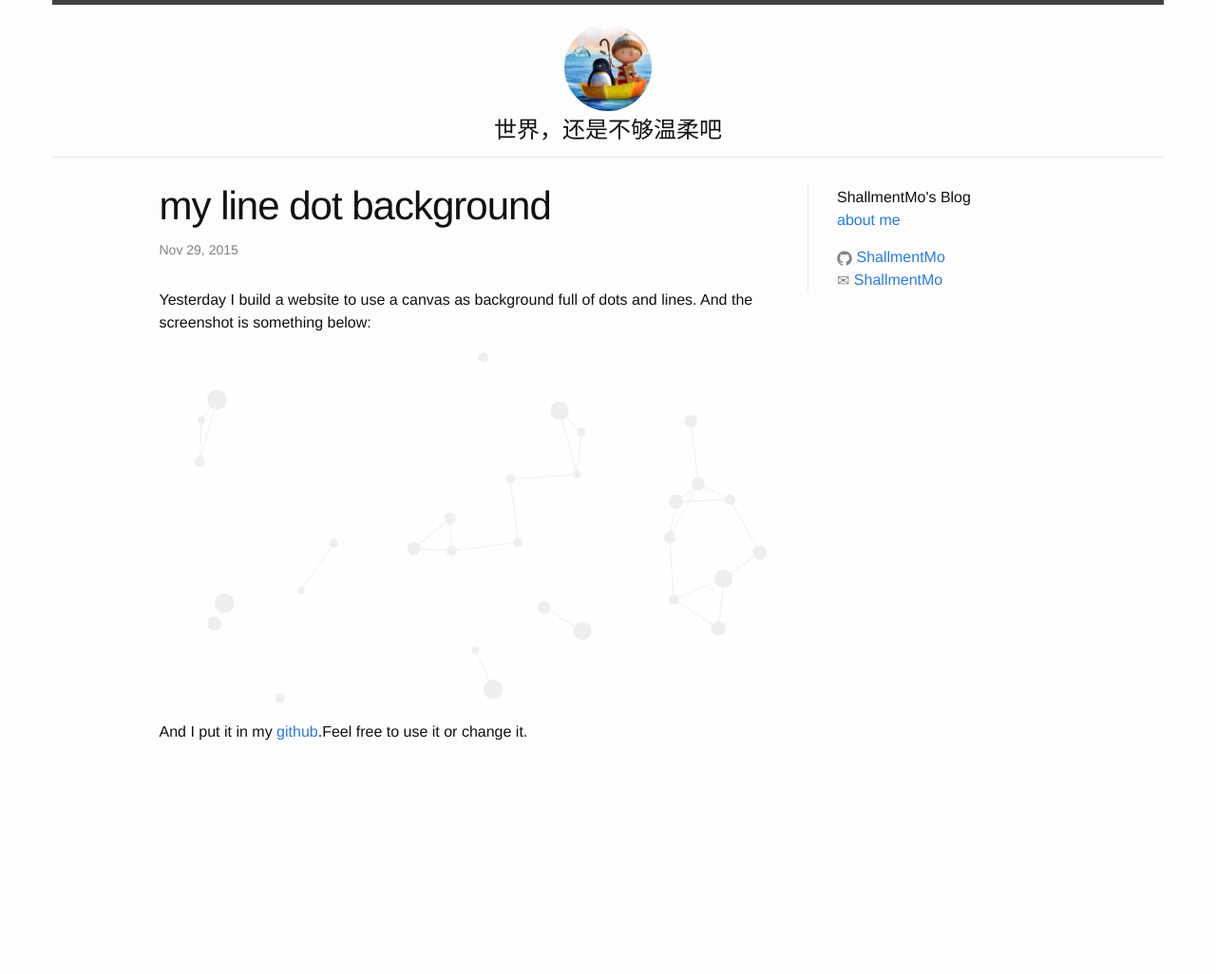
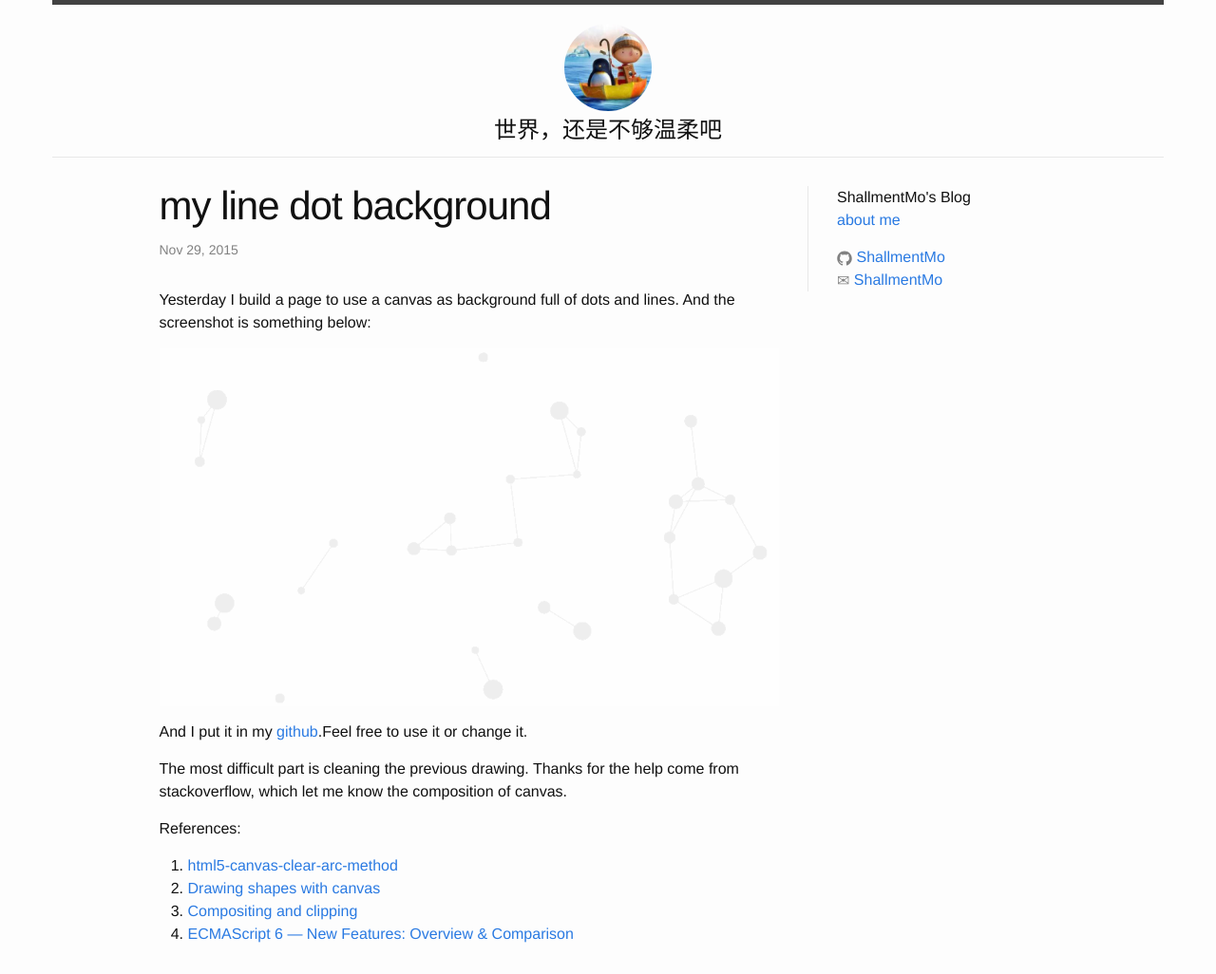
Before and after one commit to ShallmentMo/shallmentmo.github.com, a Jekyll site: the page built from _posts/2015-11-29-my-line-dot-background.md, in a window 1280 px wide. Shown: the whole page at 95% size. Built offline with Jekyll 4.4.1, drawn with Linux system fonts in a browser that asks for light colours; before the commit the page ends 900 px from its top, so only the background shows below that.

Commit message:
add references to _posts/2015-11-29-my-line-dot-background.md

```diff
--- a/_posts/2015-11-29-my-line-dot-background.md
+++ b/_posts/2015-11-29-my-line-dot-background.md
@@ -4,8 +4,17 @@ title:  "my line dot background"
 date:   2015-11-29 15:51:30
 categories: jekyll update
 ---
-Yesterday I build a website to use a canvas as background full of dots and lines. And the screenshot is something below:
+Yesterday I build a page to use a canvas as background full of dots and lines. And the screenshot is something below:
 
 ![line-dot-background.gif](/images/line-dot-background.gif)
 
 And I put it in my [github](https://github.com/ShallmentMo/line-dot-background).Feel free to use it or change it.
+
+The most difficult part is cleaning the previous drawing. Thanks for the help come from stackoverflow, which let me know the composition of canvas.
+
+References:
+
+1. [html5-canvas-clear-arc-method](http://stackoverflow.com/questions/3564717/html5-canvas-clear-arc-method/3566385#3566385)
+2. [Drawing shapes with canvas](https://developer.mozilla.org/en-US/docs/Web/API/Canvas_API/Tutorial/Drawing_shapes)
+3. [Compositing and clipping](https://developer.mozilla.org/en-US/docs/Web/API/Canvas_API/Tutorial/Compositing)
+4. [ECMAScript 6 — New Features: Overview & Comparison](http://es6-features.org/#Constants)
```
Also changed, not shown: Gemfile.lock.
